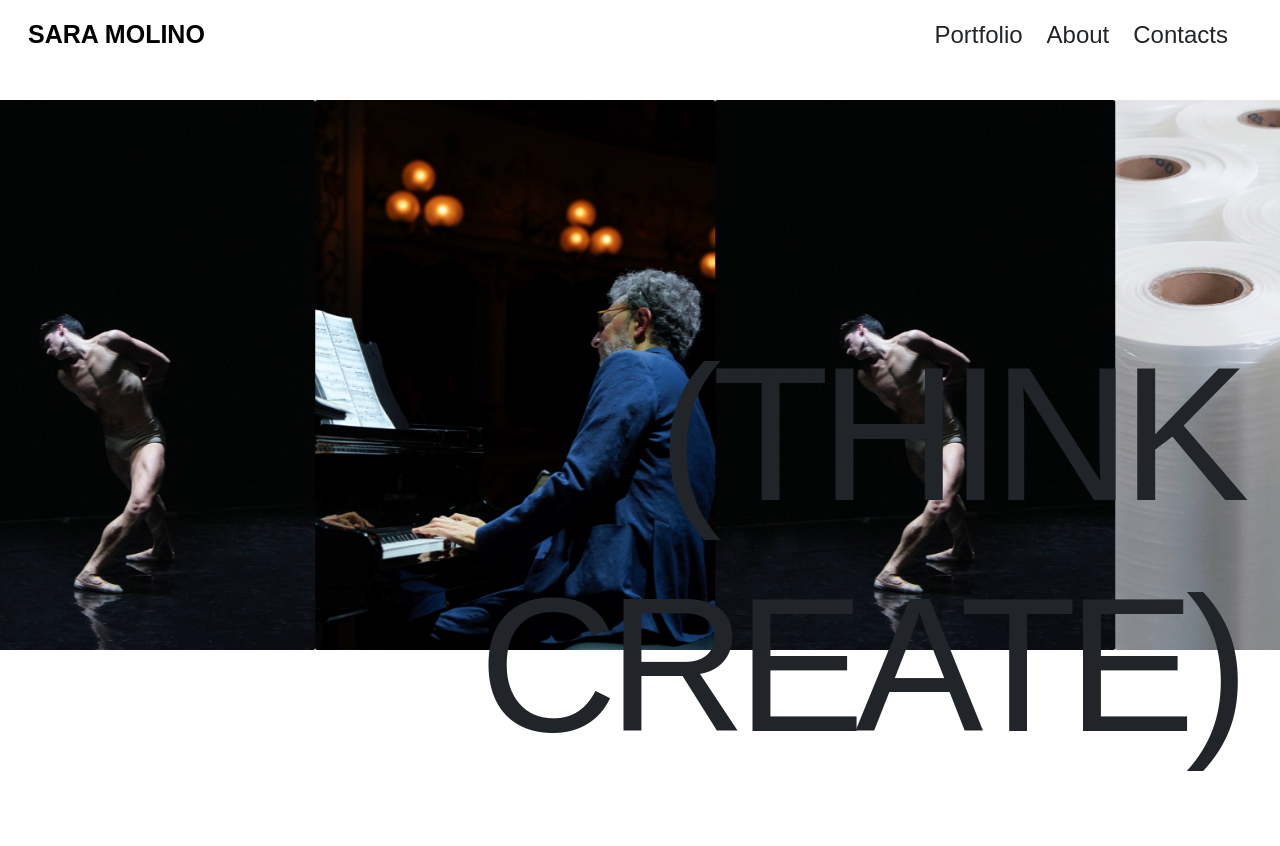
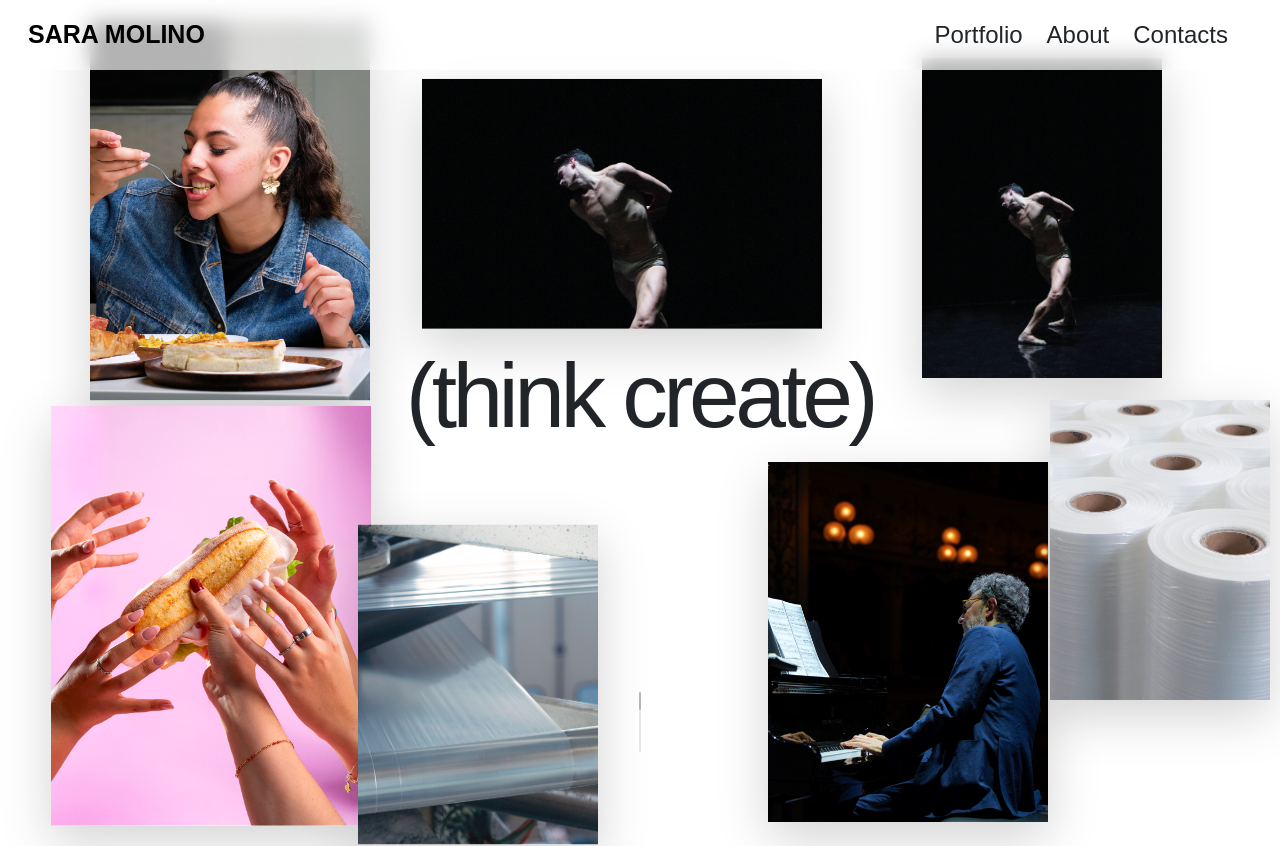
Before and after one commit to alessiodalberto002/portfolio-saretta, a React (Vite) app: page / in a window 1280 px wide. Shown: the top 846 px of the page. Built offline with nearby package versions, Linux system fonts and the light colour scheme; a web font is replaced by a local one.

Commit message:
hero definita (forse)

```diff
--- a/src/components/Hero/Hero.jsx
+++ b/src/components/Hero/Hero.jsx
@@ -1,5 +1,7 @@
+import React, { useState, useEffect } from 'react';
+import { motion } from 'framer-motion';
 
-// Importa le tue foto (ne servono almeno 4-5 per l'effetto loop)
+// Import immagini
 import copScalo from "../../assets/img/scalo/14_luglio_copertina.jpg"
 import copAmami from "../../assets/img/amami/02.png"
 import imgScalo3 from "../../assets/img/scalo/03_ottobre.png"
@@ -9,27 +11,137 @@ import img7p1 from "../../assets/img/7p/01.png"
 import img7p2 from "../../assets/img/7p/02 (1).png"
 
 const Hero = () => {
-    const originalPhotos = [copScalo, imgScalo3, copAmami, imgAmami1, imgAmami2, img7p1, img7p2];
-    const photos = [...originalPhotos, ...originalPhotos, ...originalPhotos]; // Triplicarle è solitamente sufficiente
+    const text = "(think create)";
+    const [isMobile, setIsMobile] = useState(false);
+
+    // Gestione responsive per lo switch delle coordinate
+    useEffect(() => {
+        const checkMobile = () => setIsMobile(window.innerWidth < 992);
+        checkMobile();
+        window.addEventListener('resize', checkMobile);
+        return () => window.removeEventListener('resize', checkMobile);
+    }, []);
+
+    const boxes = [
+        // 1. ALTO SINISTRA (Visibile ovunque)
+        {
+            id: 1, img: copScalo, isMobile: true,
+            d: { w: '280px', h: '380px', top: '5%', left: '7%' },
+            m: { w: '230px', h: '270px', top: '8%', left: '5%' },
+            delay: 0.2, dur: 4
+        },
+        // 2. ALTO DESTRA (Visibile ovunque)
+        {
+            id: 2, img: copAmami, isMobile: true,
+            d: { w: '240px', h: '320px', top: '8%', left: '72%' },
+            m: { w: '230px', h: '270px', top: '15%', left: '53%' },
+            delay: 0.5, dur: 5
+        },
+        // 3. BASSO SINISTRA (Visibile ovunque)
+        {
+            id: 3, img: imgScalo3, isMobile: true,
+            d: { w: '320px', h: '420px', top: '52%', left: '4%' },
+            m: { w: '220px', h: '290px', top: '62%', left: '3%' },
+            delay: 0.8, dur: 4.5
+        },
+        // 4. BASSO DESTRA (Visibile ovunque)
+        {
+            id: 4, img: imgAmami1, isMobile: true,
+            d: { w: '280px', h: '360px', top: '58%', left: '60%' },
+            m: { w: '230px', h: '270px', top: '58%', left: '52%' },
+            delay: 1.1, dur: 6
+        },
+        // SOLO DESKTOP
+        {
+            id: 5, img: imgAmami2, isMobile: false,
+            d: { w: '400px', h: '250px', top: '10%', left: '33%' },
+            delay: 1.4, dur: 5.5
+        },
+        {
+            id: 7, img: img7p1, isMobile: false,
+            d: { w: '220px', h: '300px', top: '50%', left: '82%' },
+            delay: 1.7, dur: 4.8
+        },
+        {
+            id: 6, img: img7p2, isMobile: false,
+            d: { w: '240px', h: '320px', top: '68%', left: '28%' },
+            delay: 0.4, dur: 4.2
+        },
+    ];
 
     return (
-        <section id="Home" className="hero-minimal-fixed">
-            <div className="hero-content-wrapper">
-                <div className="hero-slider-container">
-                    <div className="hero-slider-track">
-                        {photos.map((src, index) => (
-                            <div key={index} className="hero-slide">
-                                <img src={src} alt={`Work ${index}`} className="img-fluid" />
-                            </div>
-                        ))}
+        <section className="vw-100 vh-100 d-flex align-items-center justify-content-center position-relative">
+
+            {boxes.map((box) => (
+                <motion.div
+                    key={box.id}
+                    initial={{ opacity: 0, scale: 0.95, y: 30 }}
+                    animate={{
+                        opacity: 1,
+                        scale: 1,
+                        y: [0, -20, 0],
+                    }}
+                    transition={{
+                        opacity: { delay: box.delay, duration: 1.5 },
+                        y: { duration: box.dur, repeat: Infinity, ease: "easeInOut", delay: box.delay }
+                    }}
+                    // Nasconde i box non-mobile usando le classi Bootstrap
+                    className={`position-absolute shadow-lg ${!box.isMobile ? 'd-none d-lg-block' : 'd-block'}`}
+                    style={{
+                        zIndex: 1,
+                        overflow: 'hidden',
+                        // Switch dinamico delle dimensioni/posizione
+                        width: isMobile && box.isMobile ? box.m.w : box.d.w,
+                        height: isMobile && box.isMobile ? box.m.h : box.d.h,
+                        top: isMobile && box.isMobile ? box.m.top : box.d.top,
+                        left: isMobile && box.isMobile ? box.m.left : box.d.left,
+                    }}
+                >
+                    <img
+                        src={box.img}
+                        alt="Project"
+                        className="w-100 h-100 object-fit-cover"
+                    />
+                </motion.div>
+            ))}
+
+            <div className="container text-center position-relative" style={{ zIndex: 2 }}>
+                <motion.h1
+                    initial="hidden"
+                    animate="visible"
+                    className="display-1 fw-light text-dark tracking-tight"
+                    style={{ letterSpacing: '-0.05em', fontSize: isMobile ? '3.5rem' : 'calc(2.5rem + 4vw)' }}
+                >
+                    {text.split("").map((char, index) => (
+                        <motion.span
+                            key={index}
+                            variants={{ hidden: { opacity: 0, y: 10 }, visible: { opacity: 1, y: 0 } }}
+                            transition={{ delay: index * 0.08 }}
+                            className="d-inline-block"
+                            style={{ whiteSpace: char === " " ? "pre" : "normal" }}
+                        >
+                            {char}
+                        </motion.span>
+                    ))}
+                </motion.h1>
+            </div>
+
+            {/* Scroll Indicator */}
+            <div className="position-absolute bottom-0 start-50 translate-middle-x mb-5" style={{ zIndex: 3 }}>
+                <div className="d-flex flex-column align-items-center">
+                    <div className="bg-dark" style={{ width: '2px', height: '60px', opacity: 0.1, borderRadius: '20px' }} />
+                    <div className="position-absolute top-0 start-50 translate-middle-x w-100" style={{ height: '60px', overflow: 'hidden' }}>
+                        <motion.div
+                            animate={{ y: ['-100%', '100%'], height: ['20%', '60%', '20%'], opacity: [0, 1, 0] }}
+                            transition={{ repeat: Infinity, duration: 2.2, ease: [0.65, 0, 0.35, 1], repeatDelay: 0.8 }}
+                            className="bg-dark position-absolute start-50 translate-middle-x"
+                            style={{ width: '2px', borderRadius: '20px' }}
+                        />
                     </div>
-                </div>
-
-                <div className="hero-footer">
-                    <h1 className="hero-title fw-lighter text-uppercase m-0">(Think Create)</h1>
                 </div>
             </div>
         </section>
     );
 };
+
 export default Hero;
--- a/src/components/Project/ProjectList.jsx
+++ b/src/components/Project/ProjectList.jsx
@@ -5,7 +5,7 @@ import { section } from "framer-motion/client";
 const ProjectList = () => {
     return (
         <section id="portfolio">
-            <div className="container d-flex flex-column justify-content-center bg-white py-5">
+            <div className="container d-flex flex-column justify-content-center bg-white" style={{padding: "150px 0"}}>
                 <div className="mx-auto" style={{ maxWidth: '900px', width: '100%' }}>
                     <h1 className="text-center text-uppercase mb-4 Aktiv-Grotesk-Black" style={{ fontSize: "50px" }}>
                         work
--- a/src/index.css
+++ b/src/index.css
@@ -224,160 +224,3 @@ h1.hero-text:nth-of-type(2) {
     }
 
 }
-
-
-
-
-
-.hero-minimal {
-    height: 100vh;
-    background-color: #fcfcfc;
-    color: #121212;
-    /* Spazio tra testo e slider */
-}
-
-.hero-title {
-    font-size: clamp(3.5rem, 15vw, 12rem);
-    letter-spacing: -0.05em;
-    z-index: 10;
-}
-
-/* Container dello slider */
-.hero-slider-container {
-    position: relative;
-}
-
-/* La traccia che si muove */
-.hero-slider-track {
-    display: flex;
-    width: max-content;
-    /* Fondamentale per far stare le foto su una riga */
-    animation: marquee 120s linear infinite;
-}
-
-/* Rallenta al passaggio del mouse per permettere di guardare le foto */
-.hero-slider-track:hover {
-    animation-play-state: paused;
-}
-
-.hero-slide {
-    width: 400px;
-    /* Larghezza fissa per ogni immagine */
-    height: 550px;
-    /* Altezza fissa per coerenza */
-    flex-shrink: 0;
-    overflow: hidden;
-    border-radius: 2px;
-    transition: transform 0.4s cubic-bezier(0.25, 1, 0.5, 1);
-}
-
-.hero-slide img {
-    width: 100%;
-    height: 100%;
-    object-fit: cover;
-    /* Leggera desaturazione per il look minimal */
-    transition: filter 0.4s ease;
-}
-
-.hero-slide:hover {
-    transform: scale(1.05);
-    z-index: 11;
-}
-
-.hero-slide:hover img {
-    filter: grayscale(0%);
-}
-
-/* ANIMAZIONE INFINITA */
-@keyframes marquee {
-    0% {
-        transform: translateX(0);
-    }
-
-    100% {
-        /* Si sposta esattamente della metà (perché abbiamo duplicato l'array) */
-        transform: translateX(-50%);
-    }
-}
-
-/* Responsive */
-@media (max-width: 768px) {
-
-    .hero-minimal {
-        height: 100vh;
-        background-color: #fcfcfc;
-        color: #121212;
-        /* Spazio tra testo e slider */
-    }
-
-    .hero-slide {
-        width: 360px;
-        height: 480px;
-    }
-
-    /* Velocizziamo leggermente su mobile perché il tragitto è più corto */
-    .hero-slider-track {
-        animation-duration: 100s
-    }
-}
-
-
-/* Il contenitore principale della Hero */
-.hero-minimal-fixed {
-    top: 0;
-    left: 0;
-    width: 100%;
-    height: 100vh;
-    /* Blocca l'altezza alla vista dello schermo */
-    overflow: hidden;
-    /* Impedisce scroll interni indesiderati */
-    z-index: 1;
-    /* Sta sotto agli altri contenuti che arriveranno dopo */
-    background-color: #fff;
-    /* O il colore del tuo sfondo */
-}
-
-/* Wrapper interno per centrare tutto */
-.hero-content-wrapper {
-    height: 100%;
-    width: 100%;
-    display: flex;
-    flex-direction: column;
-    align-items: center;
-    margin-top: 100px;
-}
-
-/* Se vuoi che la pagina "scivoli via" lasciando il posto al resto del sito */
-/* Assicurati che la sezione successiva nel tuo file App.js o Home.js
-   abbia un background solido e un z-index superiore (es. z-index: 10) */
-
-.hero-slider-container {
-    width: 100%;
-    overflow: hidden;
-    /* La tua animazione del track rimane invariata */
-}
-
-.hero-footer {
-    position: absolute;
-    bottom: 20px;
-    right: 40px;
-    width: 100%;
-    text-align: right;
-}
-
-@keyframes scroll {
-    0% {
-        transform: translateX(0);
-    }
-
-    100% {
-        transform: translateX(-50%);
-    }
-
-    /* Regola in base a quante foto hai */
-}
-
-.hero-slider-track {
-    display: flex;
-    animation: scroll 30s linear infinite;
-}
```
Also changed, not shown: src/components/About/About.jsx (+13 -15 lines).
